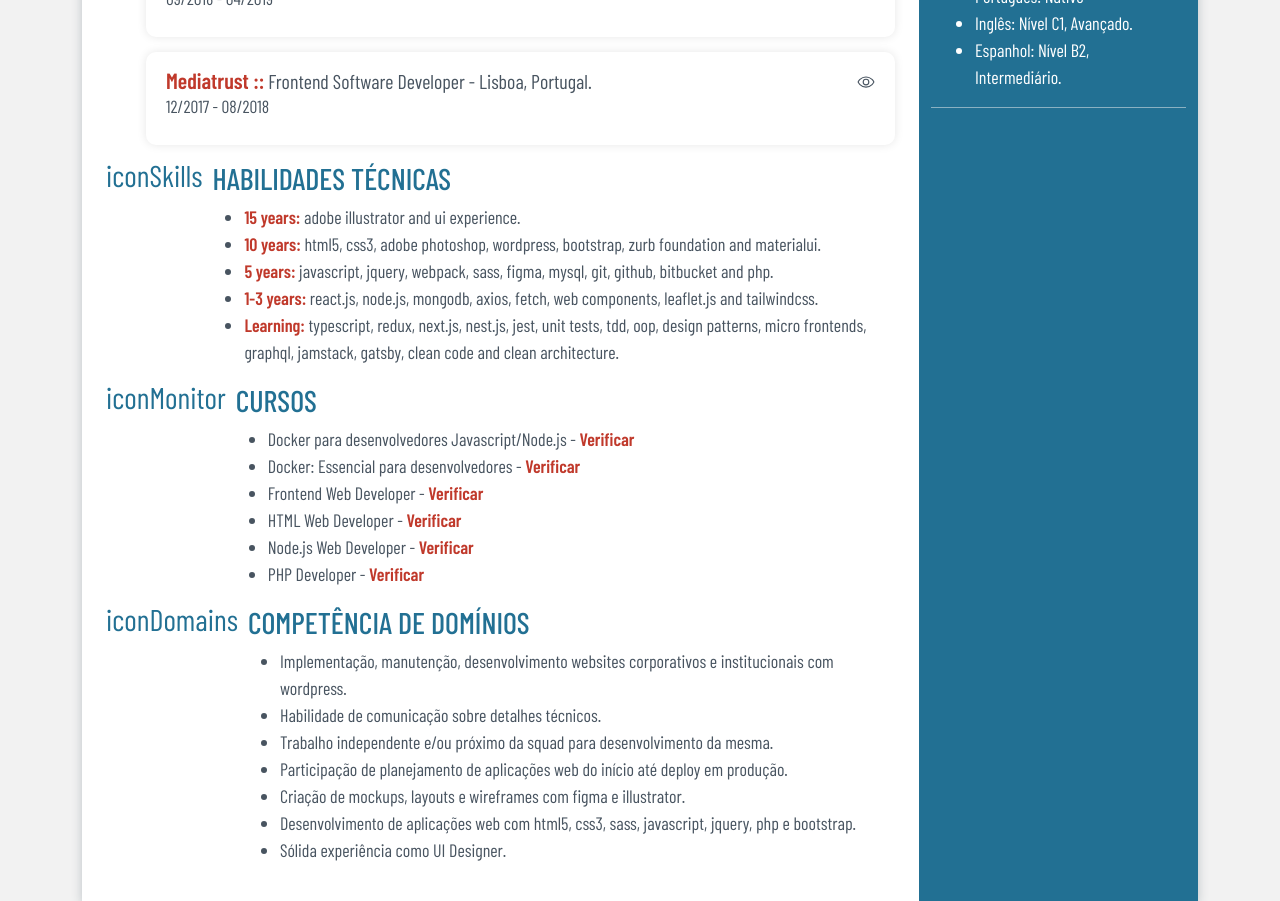
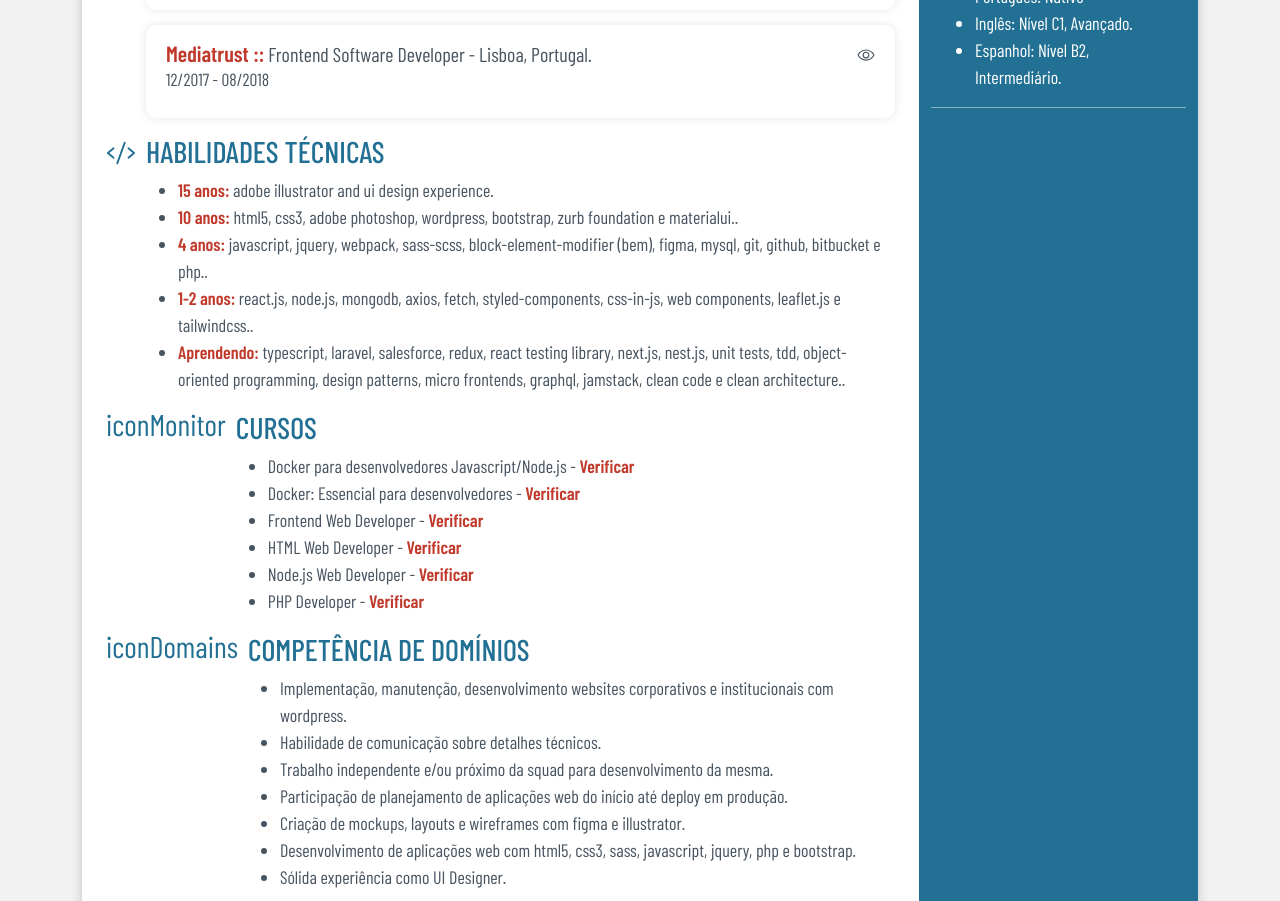
Before and after one commit to atmmoreira/project.resume.vite.react, a React (Vite) app: page / in a window 1280 px wide. Shown: the part 940-1841 px from the top of the page. Built offline with nearby package versions, Linux system fonts and the light colour scheme; a web font is replaced by a local one.

Commit message:
feature: add technical abilities

```diff
--- a/public/json/resume.json
+++ b/public/json/resume.json
@@ -68,7 +68,7 @@
       "description": [
         "UI Specialist Designer trabalhando com photoshop, ilustrador, figma, html5, css3, sass, javascript, jquery e bootstrap. Hands-on desde 2013 construindo projetos com wordpress. Gerenciamento de código com bitbucket, git e github. Adepto do uso de metodologias ágeis como scrum e kanban.",
         "Frontend Software Developer, desde 2019 desenvolvendo soluções utilizando tecnologias como javascript, web components, react.js, styled-components e css-in-js. Meu objetivo é me tornar um profissional Fullstack Software Engineer com javascript, typescript, react.js, node.js, php, wordpress, laravel e salesforce.",
-        "Venho também aprendendo sobre typescript, laravel, salesforce, redux, react testing library, next.js, nest.js, jest, unit tests, tdd, programação orientada à objetos, design patterns, micro frontends, graphql, jamstack, clean code e clean architecture."
+        "Venho também aprendendo sobre typescript, laravel, salesforce, redux, react testing library, next.js, nest.js, unit tests, tdd, programação orientada à objetos, design patterns, micro frontends, graphql, jamstack, clean code e clean architecture."
       ]
     },
     "experiences": [
@@ -193,29 +193,31 @@
         }
       }
     ],
-    "abilities": {
-      "skills": [
+    "abilities":{
+      "title": "Habilidades Técnicas",
+      "list": [
         {
-          "time": "Aprendendo",
-          "description": "typescript, redux, next.js, nest.js, jest, unit tests, tdd, oop, design patterns, micro frontends, graphql, gatsby, clean code e clean architecture."
+          "title": "15 anos",
+          "description": "adobe illustrator and ui design experience"
         },
         {
-          "time": "1-3 anos",
-          "description": "react.js, node.js, mongodb, axios, fetch, web components, leaflet.js e tailwindcss."
-        },
-        {
-          "time": "5 anos",
-          "description": "javascript, jquery, webpack, sass, figma, mysql, git, github, bitbucket e php."
-        },
-        {
-          "time": "10 anos",
+          "title": "10 anos",
           "description": "html5, css3, adobe photoshop, wordpress, bootstrap, zurb foundation e materialui."
         },
         {
-          "time": "+15 anos",
-          "description": "adobe illustrator e ui experience."
+          "title": "4 anos",
+          "description": "javascript, jquery, webpack, sass-scss, block-element-modifier (bem), figma, mysql, git, github, bitbucket e php."
+        },
+        {
+          "title": "1-2 anos",
+          "description": "react.js, node.js, mongodb, axios, fetch, styled-components, css-in-js, web components, leaflet.js e tailwindcss."
+        },
+        {
+          "title": "Aprendendo",
+          "description": "typescript, laravel, salesforce, redux, react testing library, next.js, nest.js, unit tests, tdd, object-oriented programming, design patterns, micro frontends, graphql, jamstack, clean code e clean architecture."
         }
       ]
+
     },
     "courses": {
       "title": "Cursos Extracurriculares",
--- /dev/null
+++ b/src/components/Abilities/Abilities.jsx
@@ -0,0 +1,27 @@
+import React from 'react';
+import * as Icons from 'phosphor-react';
+
+function Abilities({ resume }) {
+  return (
+    <>
+      <section className='abilities'>
+        <div className='icon'>
+          <Icons.Code />
+        </div>
+        <div>
+          <h2>{resume.pt?.abilities.title}</h2>
+          <div className='description'>
+            <ul>
+              {resume.pt?.abilities.list.map((iten, index) => (
+                <li key={index}>
+                  <span>{iten.title}:</span> {iten.description}.
+                </li>
+              ))}
+            </ul>
+          </div>
+        </div>
+      </section>
+    </>
+  );
+}
+export default Abilities;
--- a/src/components/Header/Header.jsx
+++ b/src/components/Header/Header.jsx
@@ -1,6 +1,5 @@
 import React from 'react';
 import './Header.css';
-
 import { NavLink } from 'react-router-dom';
 
 function Header() {
@@ -10,7 +9,7 @@ function Header() {
         <div className='d-flex'>
           <NavLink to='/' >Home</NavLink>
           <NavLink to='/hireme'>Orçamentos</NavLink>
-          <a href="https://github.com/atmmoreira/project.resume.vite.react" target="_blank" className='btn btn-sm text-bg-warning'>Repository</a>
+          <a href="https://github.com/atmmoreira/project.resume.vite.react" target="_blank" className='btn btn-sm text-bg-warning'>Repositório</a>
         </div>
         <div>
           <a href='#'>
--- a/src/components/MainResume/MainResume.jsx
+++ b/src/components/MainResume/MainResume.jsx
@@ -1,47 +1,15 @@
 import React from 'react';
+import Abilities from '../Abilities/Abilities';
 import Experiences from '../Experiences/Experiences';
-// Components
-import Profile from '../Profile/Profile'
-// Styles
+import Profile from '../Profile/Profile';
 import './MainResume.css';
 
-function MainResume({resume}) {
+function MainResume({ resume }) {
   return (
     <div className='main col-md-9 col-sm-12 p-4'>
-
       <Profile resume={resume} />
       <Experiences resume={resume} />
-
-      <section className='abilities'>
-        <div className='icon'>iconSkills</div>
-        <div>
-          <h2>Habilidades Técnicas</h2>
-          <div className='description'>
-            <ul>
-              <li>
-                <span>15 years:</span> adobe illustrator and ui experience.
-              </li>
-              <li>
-                <span>10 years:</span> html5, css3, adobe photoshop, wordpress,
-                bootstrap, zurb foundation and materialui.
-              </li>
-              <li>
-                <span>5 years:</span> javascript, jquery, webpack, sass, figma,
-                mysql, git, github, bitbucket and php.
-              </li>
-              <li>
-                <span>1-3 years:</span> react.js, node.js, mongodb, axios,
-                fetch, web components, leaflet.js and tailwindcss.
-              </li>
-              <li>
-                <span>Learning:</span> typescript, redux, next.js, nest.js,
-                jest, unit tests, tdd, oop, design patterns, micro frontends,
-                graphql, jamstack, gatsby, clean code and clean architecture.
-              </li>
-            </ul>
-          </div>
-        </div>
-      </section>
+      <Abilities resume={resume} />
 
       <section className='courses'>
         <div className='icon'>iconMonitor</div>
--- a/src/components/Profile/Profile.jsx
+++ b/src/components/Profile/Profile.jsx
@@ -1,7 +1,5 @@
 import React from 'react';
-// Icons
 import * as Icons from 'phosphor-react';
-// Styles
 import './Profile.css';
 
 function Profile({ resume }) {
--- a/src/components/Sidebar/Sidebar.jsx
+++ b/src/components/Sidebar/Sidebar.jsx
@@ -1,11 +1,8 @@
 import React from 'react';
-// Components
 import SocialMedia from '../SocialMedia/SocialMedia';
 import Education from '../Education/Education';
 import Language from '../Language/Language';
-// Icons
 import * as Icons from 'phosphor-react';
-// Styles
 import './Sidebar.css';
 
 function Sidebar({ resume }) {
```
